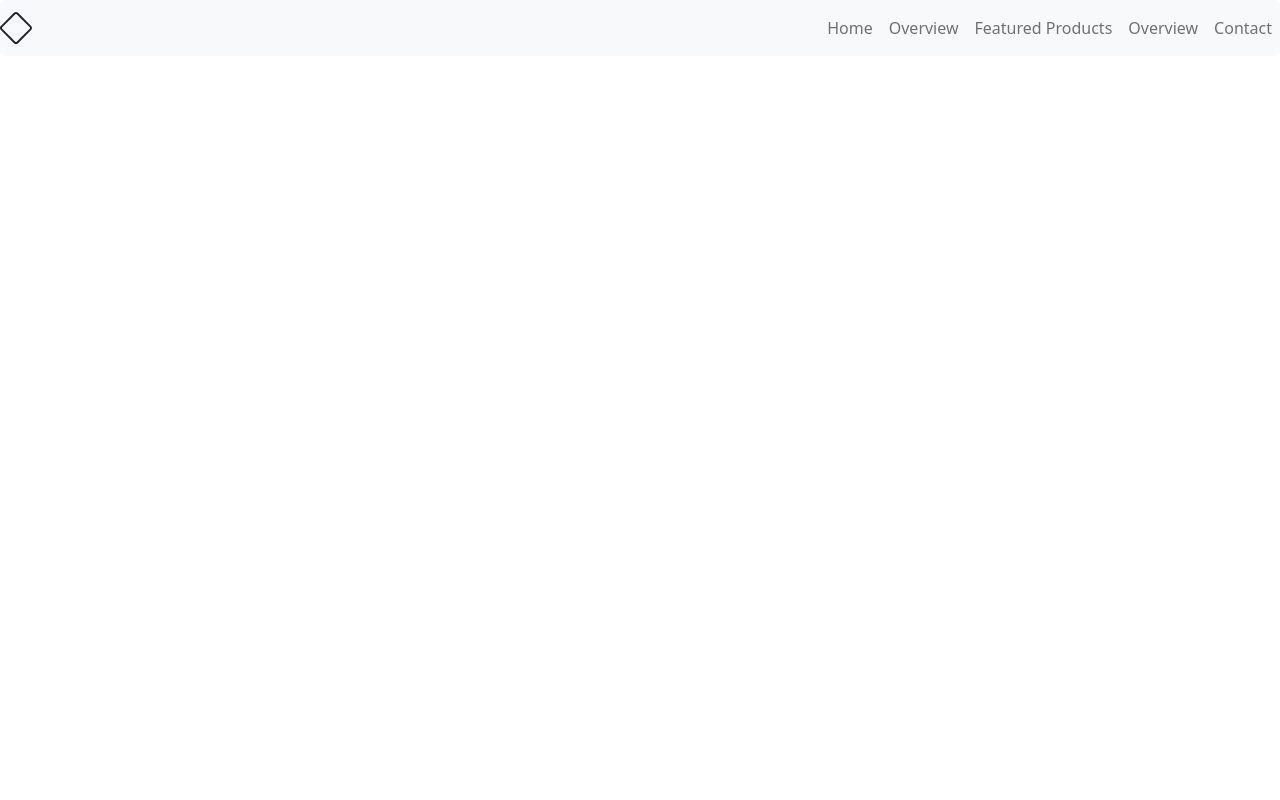
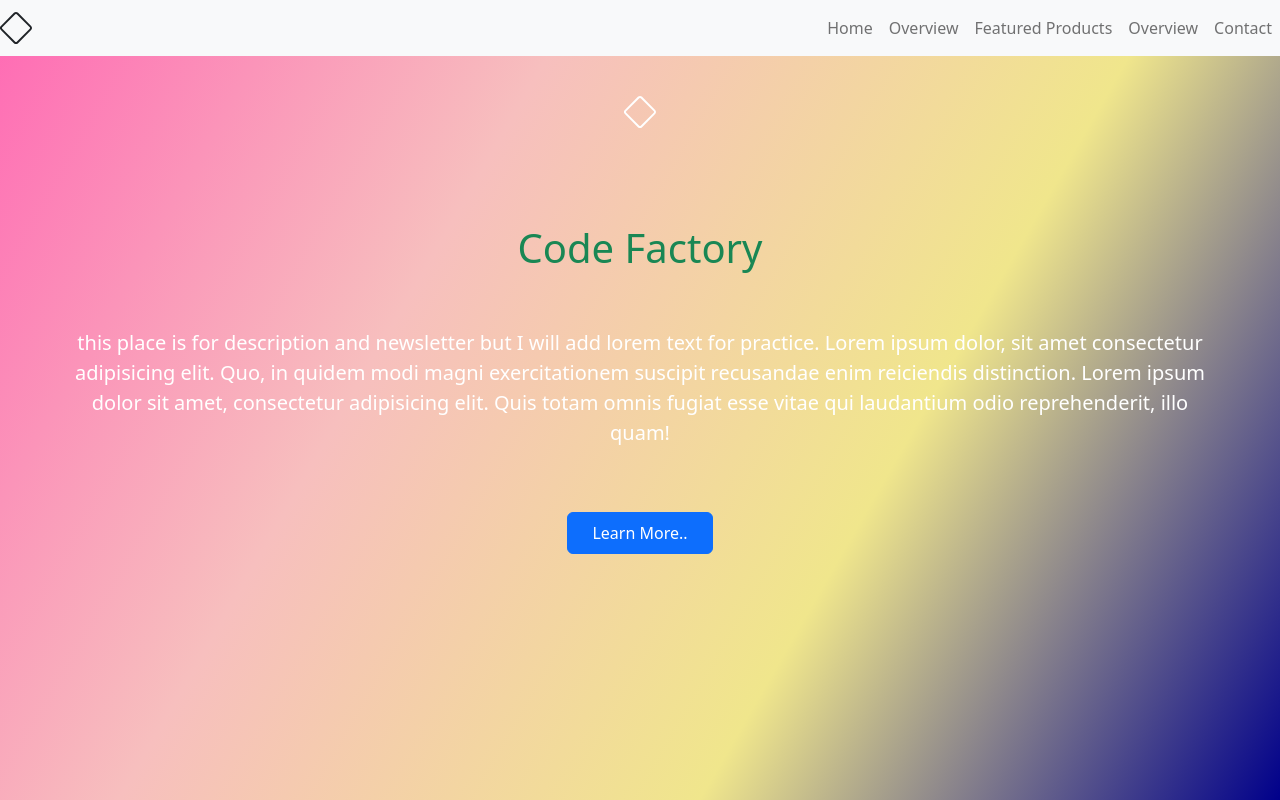
Before and after one commit to shrutidhungana/Bootstrap-Website, a plain HTML site: page index.html in a window 1280 px wide. Drawn offline with nearby package versions, Linux system fonts and the light colour scheme.

Commit message:
Completed service overview page

```diff
--- a/index.html
+++ b/index.html
@@ -10,7 +10,7 @@
 </head>
 <body>
 
-     <nav class = "navbar navbar-expand-lg navbar-light bg-light rounded fixed-top">
+     <nav class = "navbar navbar-expand-lg navbar-light bg-light fixed-top">
         <svg
         xmlns="http://www.w3.org/2000/svg" width="2em"
         height="2em"
@@ -63,8 +63,30 @@
           </ul>
        </div>
      </nav>
-     <div id="services-overview">
-
+     <div id="services-overview" class= "py-5 text-center block block-1 full-page" >
+         <div class = "py-5">
+        <svg
+        xmlns="http://www.w3.org/2000/svg" width="2em"
+        height="2em"
+        fill="currentColor"
+        class="bi bi-diamond"
+        viewBox="0 0 16 16">
+            <path
+            d="M6.95.435c.58-.58 1.52-.58 2.1 0l6.515 6.516c.58.58.58 1.519 0 2.098L9.05 15.565c-.58.58-1.519.58-2.098 0L.435 9.05a1.482 1.482 0 0 1 0-2.098L6.95.435zm1.4.7a.495.495 0 0 0-.7 0L1.134 7.65a.495.495 0 0 0 0 .7l6.516 6.516a.495.495 0 0 0 .7 0l6.516-6.516a.495.495 0 0 0 0-.7L8.35 1.134z"/>
+          </svg>
+        </div>
+          <h1 class ="py-5 text-success" >Code Factory</h1>
+          <p class = "lead" >
+              this place is for description and newsletter but I will add lorem text for practice.
+              Lorem ipsum dolor, sit amet consectetur adipisicing elit. Quo, in quidem modi magni exercitationem suscipit recusandae enim reiciendis distinction. Lorem ipsum dolor sit amet, consectetur adipisicing elit. Quis totam omnis fugiat esse vitae qui laudantium odio reprehenderit, illo quam!
+            </p>
+            <p>
+            <a href="#featured-products-carousel"
+               class = "btn btn-primary my-5 px-4 py-2"
+             >
+             Learn More..
+            </a>
+        </p>
      </div>
      <div id="featured-products-carousel" >
 
--- a/style.css
+++ b/style.css
@@ -0,0 +1,20 @@
+html,
+body{
+    width: 100%;
+    height: 100%;
+    margin: 0 auto;
+}
+
+.block{
+    color: white;
+    background-color: black;
+    padding: 5%
+}
+
+.block-1{
+    background-image: linear-gradient(120deg,#ff69b4,#f7bfbe,#f0e68c,#00008b)
+}
+
+.full-page{
+    height: 100vh;
+}
```
